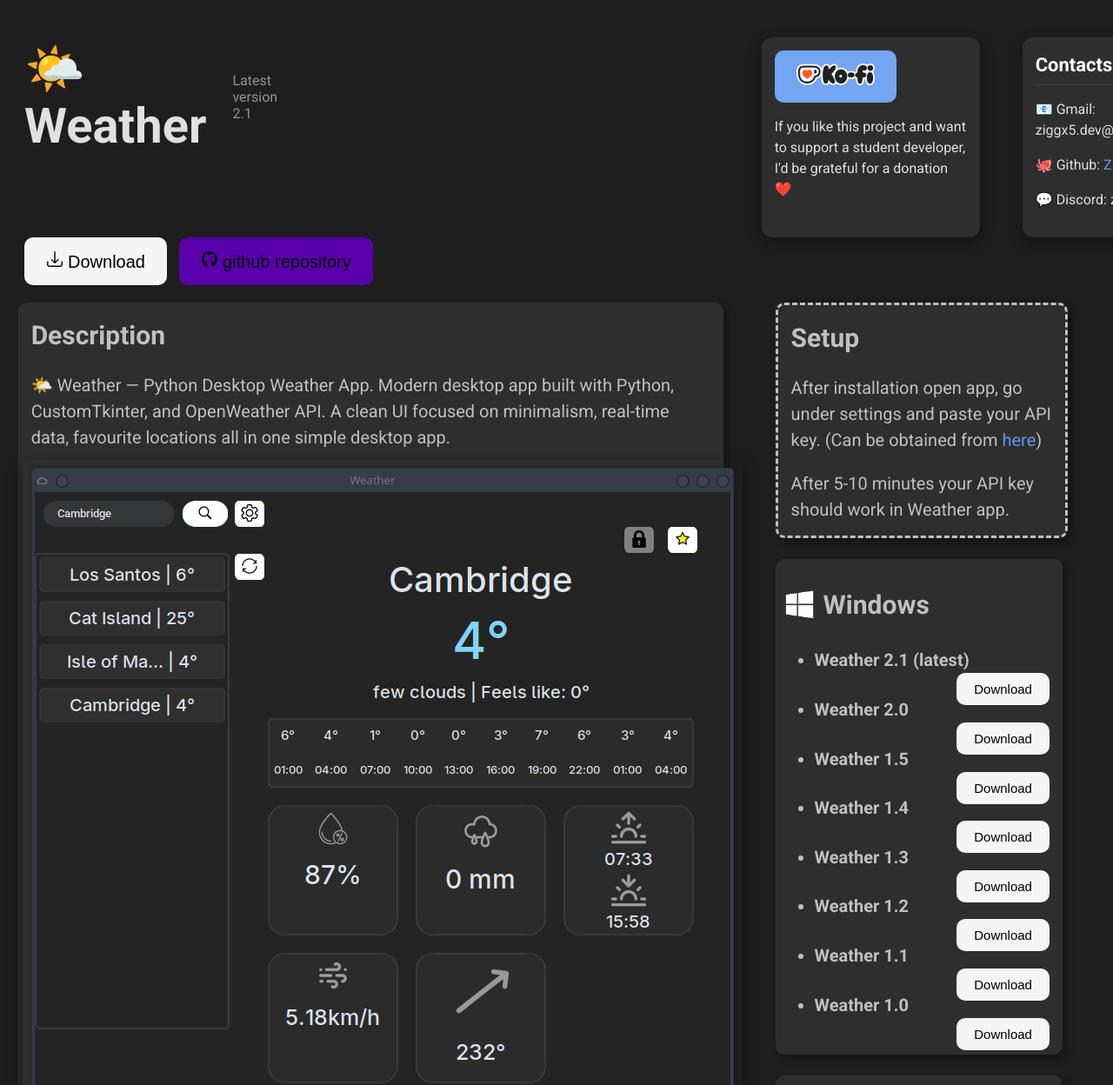
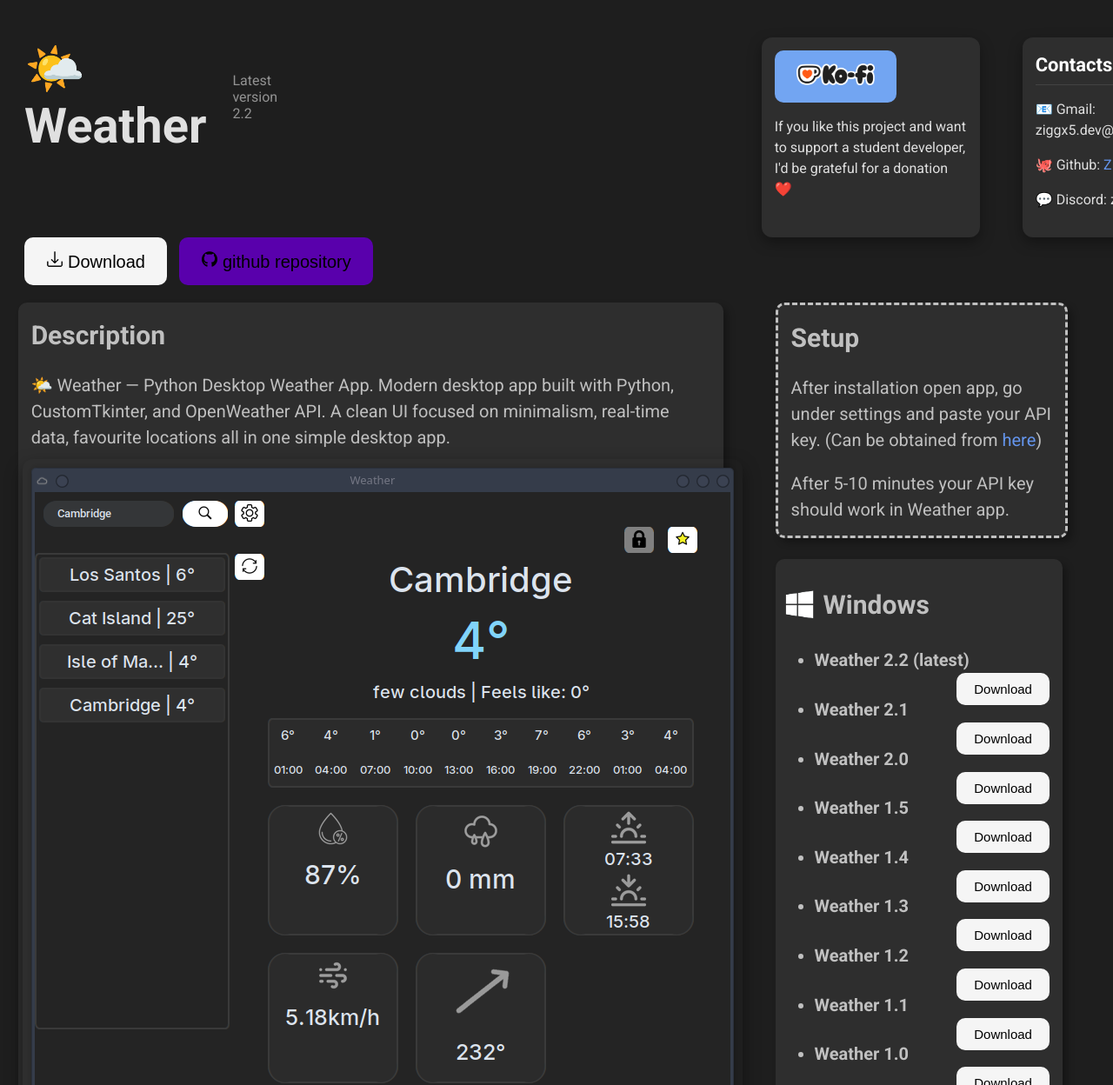
Before and after one commit to Ziggx5/weather-app, a plain HTML site: page docs/index.html in a window 1280 px wide. Shown: the top 1248 px of the page at 87% size. Drawn offline with Linux system fonts and the light colour scheme.

Commit message:
Updated webpage, added latest files for download

```diff
--- a/docs/index.html
+++ b/docs/index.html
@@ -12,7 +12,7 @@
 
     <header class = "header">
         <h1>🌤️ Weather</h1>
-        <p class = "version">Latest version 2.1</p>
+        <p class = "version">Latest version 2.2</p>
         <div class = "header-right">
             <div class = "donate_container">
                 <a href = "https://ko-fi.com/ziggx5"><button class = "Kofi_donate_button"><img src = "images/kofi_logo.png" alt = "Kofi logo"></button></a>
@@ -28,7 +28,7 @@
     </header>
 
     <div class = "download_button_section">
-        <a href = "files/Weather.2.1.zip"><button class ="download_button"><img src = "images/download.png" alt = "Download button">Download</button></a>
+        <a href = "files/Weather.2.2.zip"><button class ="download_button"><img src = "images/download.png" alt = "Download button">Download</button></a>
         <a href = "https://github.com/Ziggx5/weather-app"><button class = "github_button"><img src = "images/github_logo.png" alt = "github button">github repository</button></a>
     </div>
     <div class="container">
@@ -59,7 +59,10 @@
                 <h2><img src="images/windows_logo.png" alt = "windows_logo"></a>Windows</h2>
                 <ul>
                     <li>
-                        <h4>Weather 2.1 (latest)<a href = "files/Weather.2.1.zip"><button>Download</button></a></h4>
+                        <h4>Weather 2.2 (latest)<a href = "files/Weather.2.2.zip"><button>Download</button></a></h4>
+                    </li>
+                    <li>
+                        <h4>Weather 2.1<a href = "files/Weather.2.1.zip"><button>Download</button></a></h4>
                     </li>
                     <li>
                         <h4>Weather 2.0<a href = "files/Weather.2.0.zip"><button>Download</button></a></h4>
```
Also changed, not shown: 1 other file.
